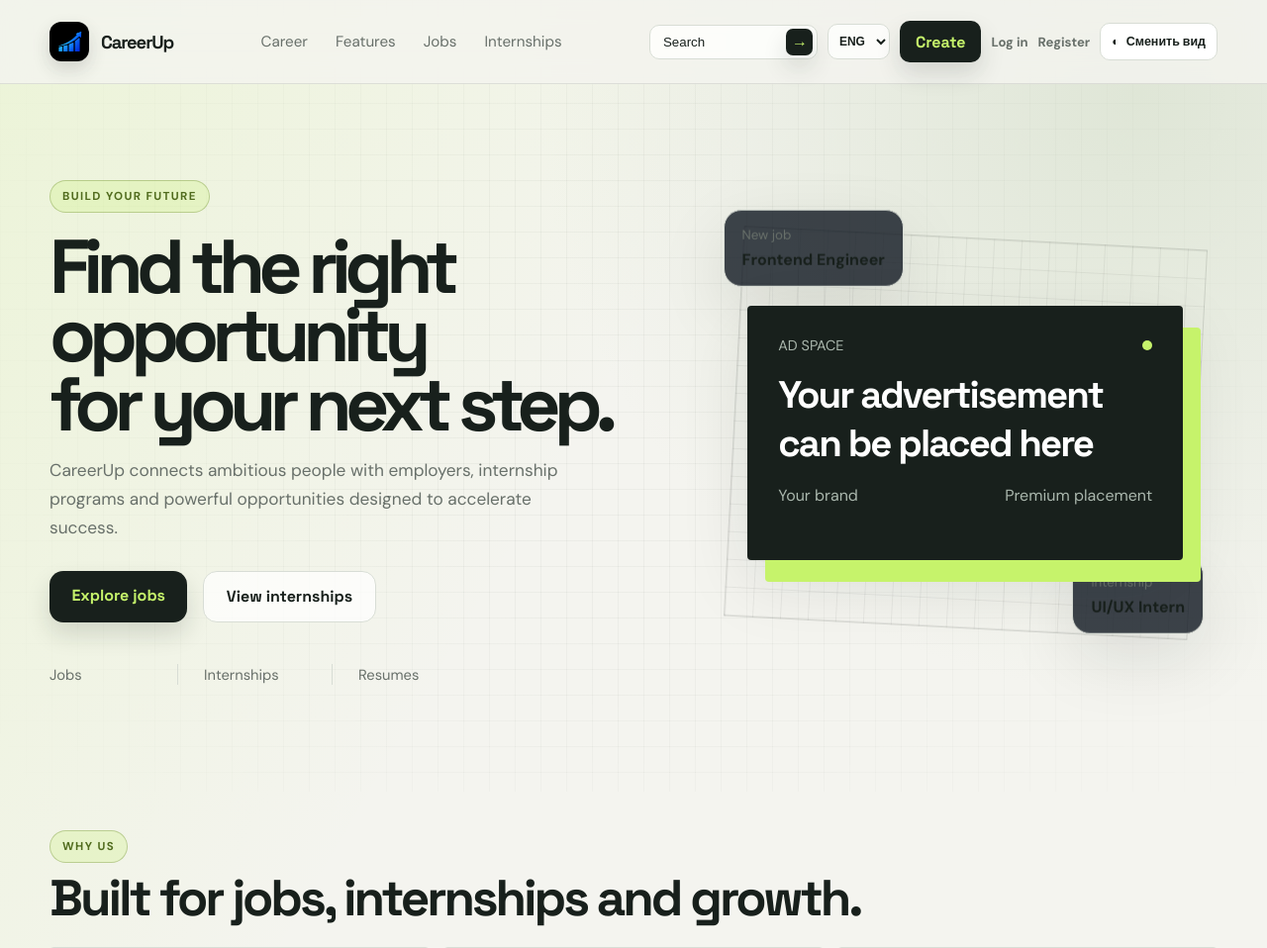
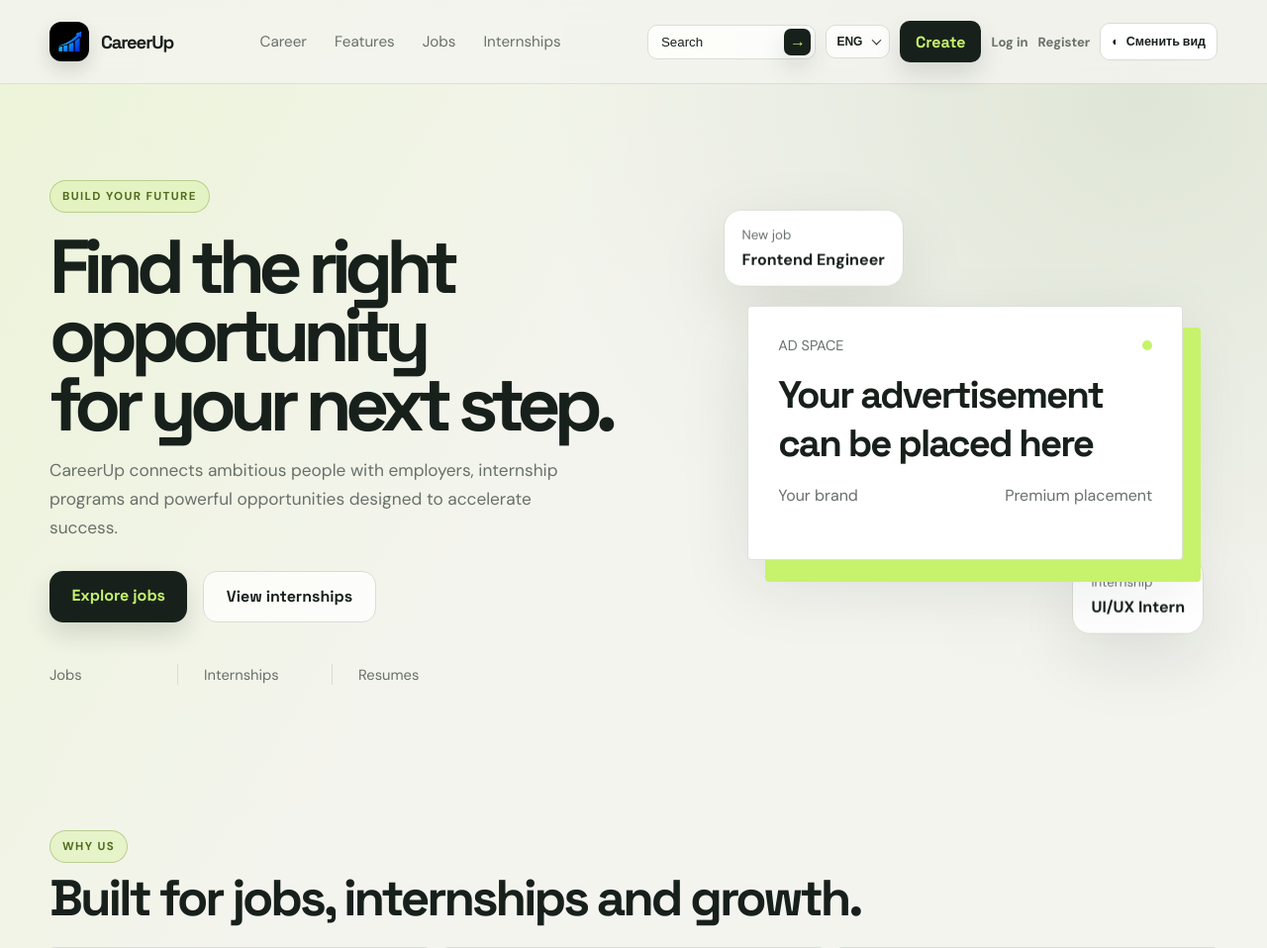
Before and after one commit to Yusufbek728/CareerUp, a Django app: template templates/mainapp/index.html in a window 1280 px wide. Shown: the top 958 px of the page at 99% size. Run offline with Django 5.2, Linux system fonts and the light colour scheme; the template is opened without the code that fills it, so the values that code supplies are empty.

Commit message:
update project

```diff
--- a/static/mainapp/styles.css
+++ b/static/mainapp/styles.css
@@ -36,7 +36,7 @@
     content: "";
     position: fixed;
     inset: 0;
-    background-image: linear-gradient(rgba(255,255,255,0.02) 1px, transparent 1px), linear-gradient(90deg, rgba(255,255,255,0.02) 1px, transparent 1px);
+    background-image: none;
     background-size: 26px 26px;
     mask-image: radial-gradient(circle at center, black 30%, transparent 100%);
     pointer-events: none;
@@ -306,13 +306,45 @@
 }
 
 .language-switcher select {
-    padding: 9px 7px;
+    appearance: none;
+    -webkit-appearance: none;
+    min-width: 58px;
+    padding: 9px 26px 9px 10px;
     border: 1px solid var(--line);
     border-radius: 10px;
     background: var(--panel-strong);
     color: var(--text);
     font-size: 0.75rem;
     font-weight: 700;
+    text-align: center;
+    cursor: pointer;
+}
+
+.language-switcher {
+    position: relative;
+}
+
+.language-switcher::after {
+    content: "";
+    position: absolute;
+    top: 50%;
+    right: 10px;
+    width: 6px;
+    height: 6px;
+    border-right: 1.5px solid currentColor;
+    border-bottom: 1.5px solid currentColor;
+    transform: translateY(-70%) rotate(45deg);
+    pointer-events: none;
+}
+
+.language-switcher select:focus-visible {
+    outline: 2px solid var(--accent);
+    outline-offset: 2px;
+}
+
+.language-switcher option {
+    background: var(--panel);
+    color: var(--text);
 }
 
 .logo-wrap {
@@ -1238,7 +1270,7 @@
 }
 
 body::before {
-    background-image: linear-gradient(rgba(24, 32, 28, 0.035) 1px, transparent 1px), linear-gradient(90deg, rgba(24, 32, 28, 0.035) 1px, transparent 1px);
+    background-image: none;
 }
 
 h1, h2, h3, .logo-wrap, .nav-btn, .primary-btn, .secondary-btn {
@@ -1357,6 +1389,7 @@
     background-image: linear-gradient(rgba(24, 32, 28, 0.06) 1px, transparent 1px), linear-gradient(90deg, rgba(24, 32, 28, 0.06) 1px, transparent 1px);
     background-size: 28px 28px;
     transform: rotate(3deg);
+    display: none;
 }
 
 .orb {
@@ -1368,10 +1401,16 @@
     padding: 30px;
     border: 1px solid rgba(24, 32, 28, 0.14);
     border-radius: 4px;
-    background: var(--text);
+    background: var(--panel);
     box-shadow: 18px 22px 0 var(--primary), var(--shadow);
-    color: #fff;
+    color: var(--text);
     animation: none;
+}
+
+.floating-card {
+    background: var(--panel);
+    border-color: var(--line);
+    color: var(--text);
 }
 
 .dashboard-card h3 {
@@ -1380,7 +1419,7 @@
 }
 
 .card-header, .card-row {
-    color: #aab7ad;
+    color: var(--muted);
 }
 
 .online-dot {
@@ -1536,7 +1575,7 @@
 }
 
 body.dark-theme::before {
-    background-image: linear-gradient(rgba(255,255,255,0.02) 1px, transparent 1px), linear-gradient(90deg, rgba(255,255,255,0.02) 1px, transparent 1px);
+    background-image: none;
 }
 
 body.dark-theme h1,
@@ -1560,6 +1599,10 @@
     border-color: var(--line);
     background: rgba(255, 255, 255, 0.06);
     color: var(--text);
+}
+
+body.dark-theme .language-switcher option {
+    background: var(--panel-strong);
 }
 
 body.dark-theme .header-search input,
```
Also changed, not shown: db.sqlite3, mainapp/migrations/0014_alter_internship_work_field_and_more.py (added).
